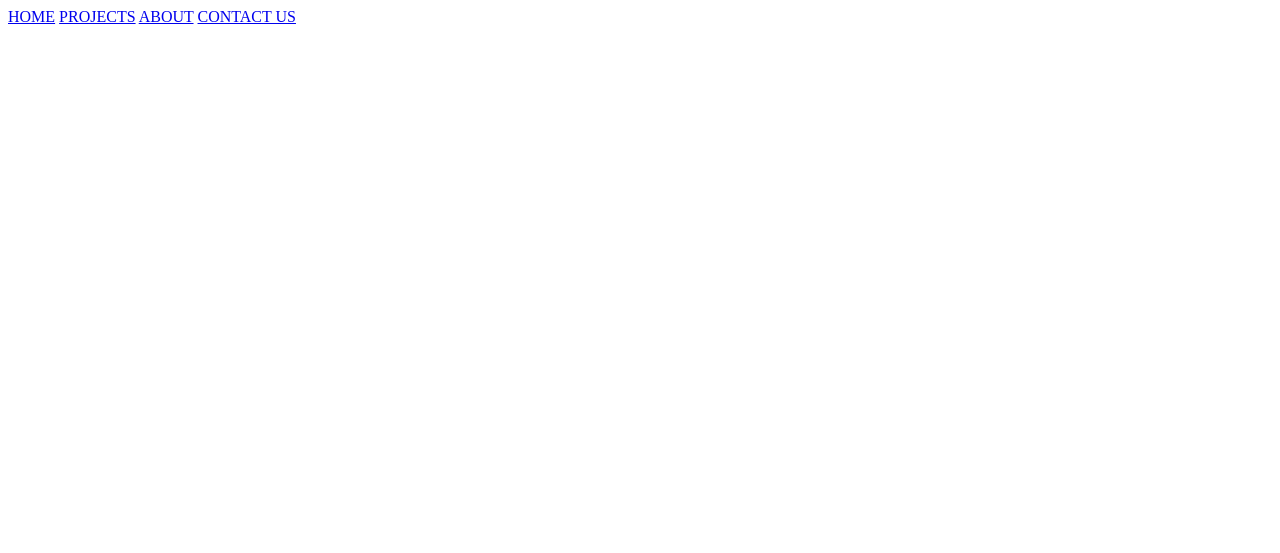
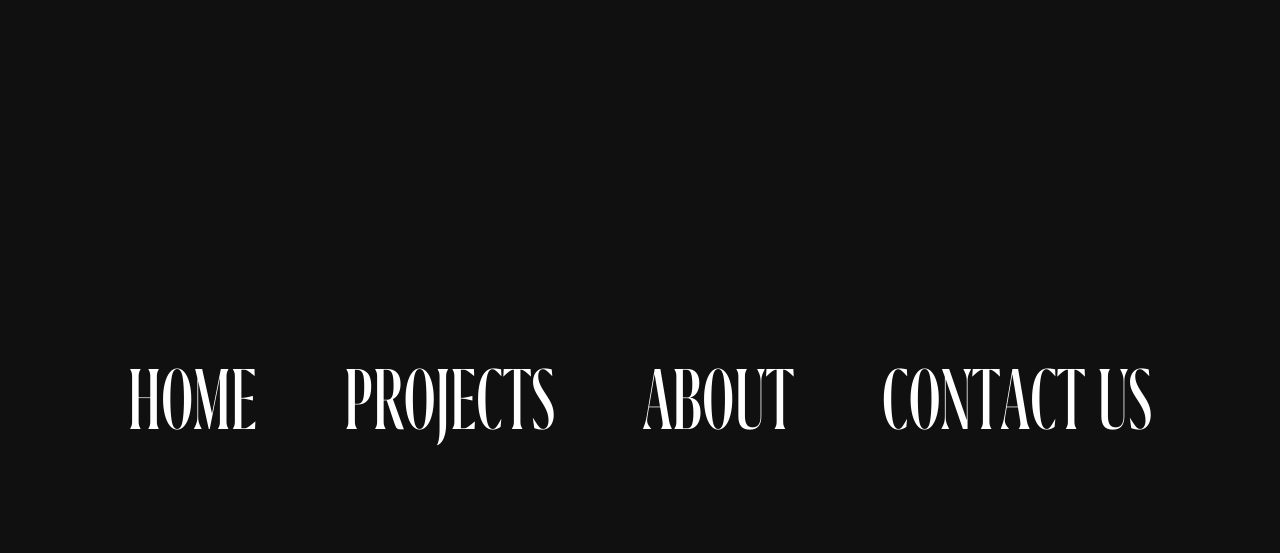
Before and after one commit to Williz4/menu-animation, a plain HTML site: page index.html in a window 1280 px wide. Drawn offline with Linux system fonts and the light colour scheme.

Commit message:
Added font and added final touches

```diff
--- a/index.html
+++ b/index.html
@@ -24,6 +24,8 @@
 
 		</div>
 
+		<script src="script.js"></script>
+
 	</body>
 
 </html>
--- /dev/null
+++ b/script.js
@@ -0,0 +1,26 @@
+//JS Below
+let elements = document.querySelectorAll('.rolling-text');
+
+elements.forEach((element)=> {
+	let innerText = element.innerText;
+	element.innerHTML = "";
+
+	let textContainer = document.createElement("div");
+	textContainer.classList.add("block");
+
+	for(let letter of innerText) {
+		let span = document.createElement("span");
+		span.innerText = letter.trim() === "" ? "\xa0" : letter;
+		span.classList.add("letter");
+		textContainer.appendChild(span);
+	}
+
+	element.appendChild(textContainer);
+	element.appendChild(textContainer.cloneNode(true));
+});
+
+elements.forEach((element)=> {
+	element.addEventListener("mouseover", () => {
+		element.classList.remove("play");
+	});
+});
--- a/styles.css
+++ b/styles.css
@@ -1 +1,90 @@
 /*Styling Goes Below*/
+* {
+	padding: 0;
+	margin: 0;
+}
+
+@font-face {
+	font-family: 'Grifinito L';
+	src: url('GrifinitoL/GrifinitoL.ttf');
+}
+
+html, body {
+	width: 100%;
+	height: 100%;
+	background-color: #101010;
+}
+
+body {
+	display: flex;
+	flex-direction: column;
+	align-items: center;
+	justify-content: center;
+}
+
+.container {
+	width: 80%;
+	display: flex;
+	justify-content: space-between;
+}
+
+.rolling-text {
+	display: inline-block;
+	font-family: 'Grifinito L', sans-serif;
+	font-size: 100px;
+	line-height: 100px;
+	height: 100px;
+	text-decoration: none;
+	overflow: hidden;
+	color: #fff;
+}
+
+.rolling-text:hover .letter,
+.rolling-text.play .letter {
+	transform: translateY(-100%);
+}
+
+.rolling-text .block:last-child {
+	color: #c93d4b;
+}
+
+.rolling-text .letter {
+	display: inline-block;
+	transition: transform .6s cubic-bezier(.76, 0, .24, 1);
+}
+
+.letter:nth-child(1) {
+	transition-delay: 0s;
+}
+
+.letter:nth-child(2) {
+	transition-delay: 0.015s;
+}
+
+.letter:nth-child(3) {
+	transition-delay: 0.03s;
+}
+
+.letter:nth-child(4) {
+	transition-delay: 0s;
+}
+
+.letter:nth-child(5) {
+	transition-delay: 0.06s;
+}
+
+.letter:nth-child(6) {
+	transition-delay: 0.075s;
+}
+
+.letter:nth-child(7) {
+	transition-delay: 0.09s;
+}
+
+.letter:nth-child(8) {
+	transition-delay: 0.105s;
+}
+
+.letter:nth-child(9) {
+	transition-delay: 0.12s;
+}
```
Also changed, not shown: GrifinitoL/@font-face/Demo.html (added, +95 -0 lines), GrifinitoL/@font-face/1c87f20c55baa7eccc98b8603b5eecea.svg (added), GrifinitoL/@font-face/1c87f20c55baa7eccc98b8603b5eecea.ttf (added), GrifinitoL/@font-face/1c87f20c55baa7eccc98b8603b5eecea.woff (added), GrifinitoL/@font-face/1c87f20c55baa7eccc98b8603b5eecea.woff2 (added), GrifinitoL/GrifinitoL.ttf (added), 1 other file.
